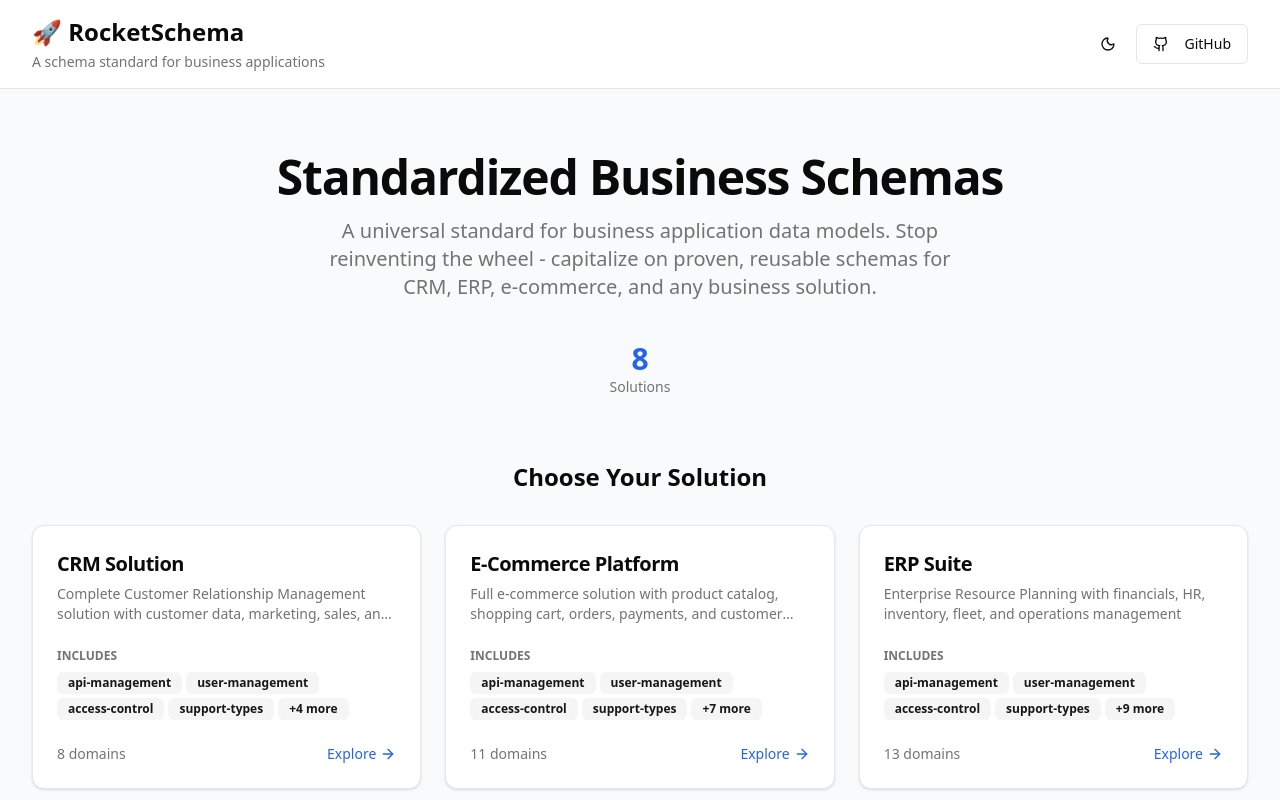
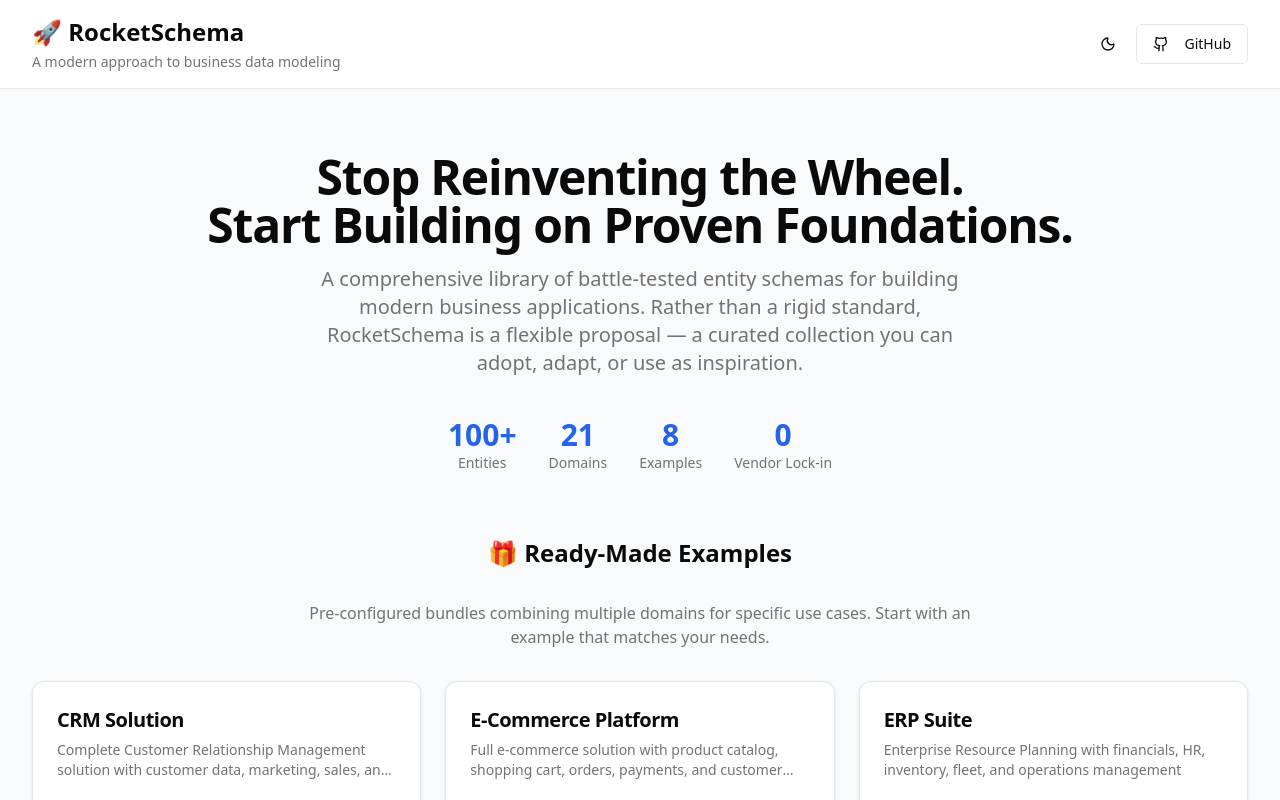
Before and after one commit to RocketPHP-org/RocketSchema, a Next.js app: page / in a window 1280 px wide. Shown: the top 800 px of the page. Built offline with nearby package versions, Linux system fonts and the light colour scheme.

Commit message:
feat: update page content and structure for improved clarity and engagement

```diff
--- a/src/app/page.tsx
+++ b/src/app/page.tsx
@@ -24,7 +24,7 @@ export default function Home() {
                 🚀 RocketSchema
               </h1>
               <p className="mt-1 text-sm text-muted-foreground">
-                A schema standard for business applications
+                A modern approach to business data modeling
               </p>
             </div>
             <div className="flex items-center gap-2">
@@ -49,28 +49,44 @@ export default function Home() {
         <div className="text-center space-y-8">
           <div className="space-y-4">
             <h2 className="text-4xl font-extrabold tracking-tight sm:text-5xl">
-              Standardized Business Schemas
+              Stop Reinventing the Wheel.<br />
+              Start Building on Proven Foundations.
             </h2>
             <p className="max-w-2xl mx-auto text-xl text-muted-foreground">
-              A universal standard for business application data models. Stop reinventing the wheel - capitalize on proven, reusable schemas for CRM, ERP, e-commerce, and any business solution.
+              A comprehensive library of battle-tested entity schemas for building modern business applications. Rather than a rigid standard, RocketSchema is a flexible proposal — a curated collection you can adopt, adapt, or use as inspiration.
             </p>
           </div>
 
           {/* Stats */}
           <div className="flex justify-center gap-8 pt-2">
             <div className="text-center">
+              <div className="text-3xl font-bold text-primary">100+</div>
+              <div className="text-sm text-muted-foreground">Entities</div>
+            </div>
+            <div className="text-center">
+              <div className="text-3xl font-bold text-primary">21</div>
+              <div className="text-sm text-muted-foreground">Domains</div>
+            </div>
+            <div className="text-center">
               <div className="text-3xl font-bold text-primary">
                 {solutions.length}
               </div>
-              <div className="text-sm text-muted-foreground">Solutions</div>
+              <div className="text-sm text-muted-foreground">Examples</div>
+            </div>
+            <div className="text-center">
+              <div className="text-3xl font-bold text-primary">0</div>
+              <div className="text-sm text-muted-foreground">Vendor Lock-in</div>
             </div>
           </div>
         </div>
       </section>
 
-      {/* Solutions Grid */}
+      {/* Examples Grid */}
       <section className="max-w-7xl mx-auto px-4 sm:px-6 lg:px-8 pb-16">
-        <h3 className="text-2xl font-bold mb-8 text-center">Choose Your Solution</h3>
+        <h3 className="text-2xl font-bold mb-8 text-center">🎁 Ready-Made Examples</h3>
+        <p className="text-center text-muted-foreground mb-8 max-w-2xl mx-auto">
+          Pre-configured bundles combining multiple domains for specific use cases. Start with an example that matches your needs.
+        </p>
         <div className="grid grid-cols-1 md:grid-cols-2 lg:grid-cols-3 gap-6">
           {solutions.map((solution) => (
             <Link key={solution.name} href={`/solutions/${solution.name}`}>
@@ -123,7 +139,7 @@ export default function Home() {
       <footer className="border-t mt-16">
         <div className="max-w-7xl mx-auto px-4 sm:px-6 lg:px-8 py-8">
           <p className="text-center text-muted-foreground text-sm">
-            MIT License - Free to use for all commercial and open source projects
+            Made with ❤️ by developers, for developers • MIT License - Free to use for all commercial and open source projects
           </p>
         </div>
       </footer>
```
Also changed, not shown: 1 other file (tests, documents, lock files or other folders).
